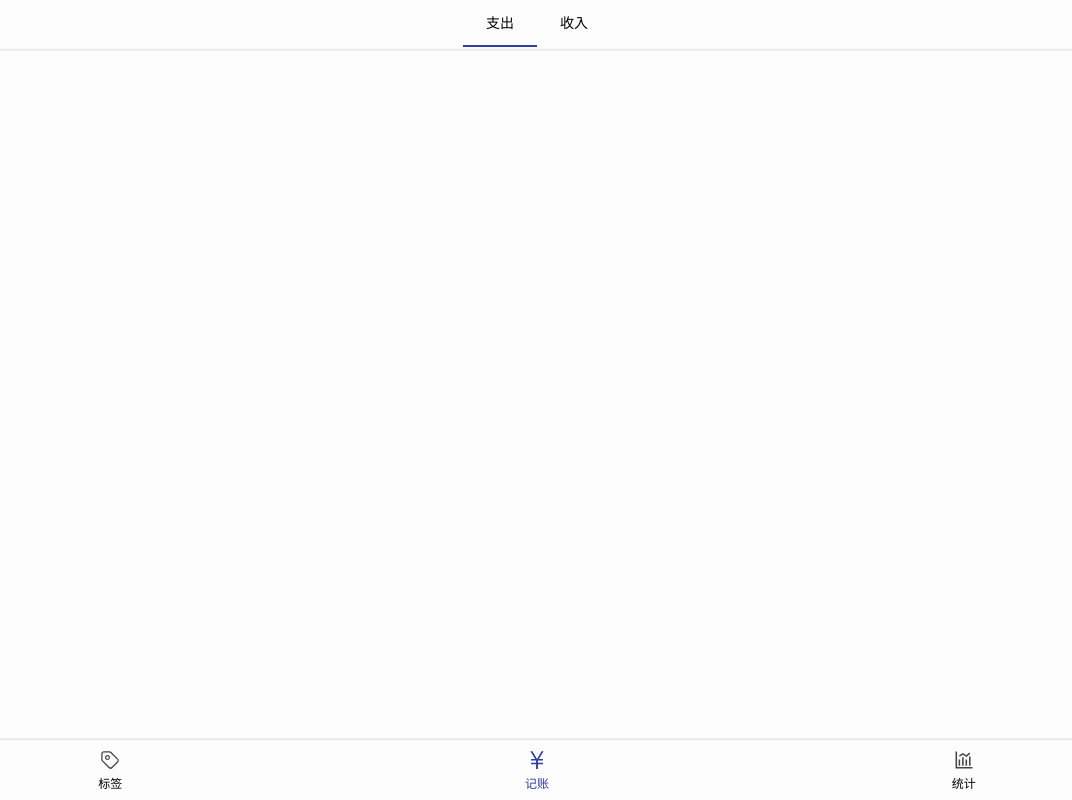
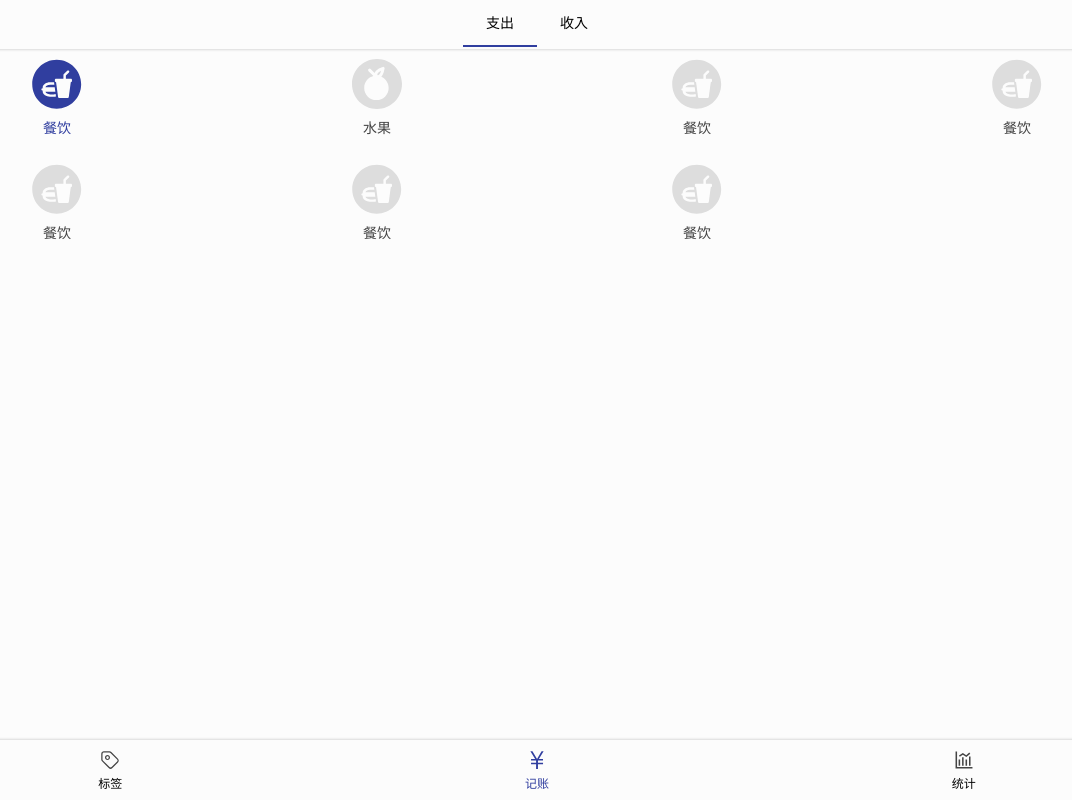
Before and after one commit to cy-wey/money-webApp, a React app: page /money in a window 1280 px wide. Shown: the whole page, without its empty margins (103-1175 px from the left). Built offline with nearby package versions, Linux system fonts and the light colour scheme.

Commit message:
Money/Tabs UI Layout completed

```diff
--- a/src/App.tsx
+++ b/src/App.tsx
@@ -9,7 +9,7 @@ import {
 import styled from 'styled-components';
 import {Money} from './views/Money';
 import {NoMatch} from './views/NoMatch';
-import {Tabs} from './views/Tag';
+import {Tab} from './views/Tag';
 import {Statistics} from './views/Statistiics';
 
 const Wrapper = styled.div`
@@ -24,7 +24,7 @@ function App() {
       <Wrapper>
           <Routes>
             <Route path="/money" element={<Money/>}/>
-            <Route path="/tags" element={<Tabs/>}/>
+            <Route path="/tags" element={<Tab/>}/>
             <Route path="/statistics" element={<Statistics/>}/>
             <Route path="/*" element={<NoMatch/>}/>
             <Route path="/" element={<Navigate to="/money"/>}/>
--- a/src/views/Money.tsx
+++ b/src/views/Money.tsx
@@ -1,11 +1,13 @@
 import React from 'react';
 import {Layout} from '../components/Layout';
 import {Category} from './Money/Category';
+import {Tabs} from './Money/Tabs';
 
 function Money() {
   return (
     <Layout>
       <Category/>
+      <Tabs/>
     </Layout>
   )
 }
--- /dev/null
+++ b/src/views/Money/NumberPad.tsx
@@ -0,0 +1,4 @@
+const NumberPad = () => {
+
+}
+export {NumberPad}
--- /dev/null
+++ b/src/views/Money/Tabs.tsx
@@ -0,0 +1,72 @@
+import styled from 'styled-components';
+import {Icon} from '../../components/Icon';
+
+const Wrapper = styled.div`
+  margin-top: 10px;
+  ul {
+    display: grid;
+    grid-template-columns: 1fr 1fr 1fr 1fr;
+    grid-template-rows: 1fr 1fr;
+    grid-row-gap: 26px;
+
+    > li {
+      display: flex;
+      flex-direction: column;
+      align-items: center;
+      color: #444;
+      > .icon {
+        height: 50px;
+        width: 50px;
+        fill: #ddd;
+        margin-bottom: 12px;
+      }
+      &.selected {
+        color: #303E9F;
+        > .icon {
+          fill: #303E9F;
+        }
+      }
+    }
+  }
+
+
+`;
+
+const Tabs = () => {
+  return (
+    <Wrapper>
+      <ul>
+        <li className="selected">
+          <Icon className="icon "  name="餐饮" />
+          <span>餐饮</span>
+        </li>
+        <li>
+          <Icon className="icon" name="水果"/>
+          <span>水果</span>
+        </li>
+        <li>
+          <Icon className="icon" name="餐饮"/>
+          <span>餐饮</span>
+        </li>
+        <li>
+          <Icon className="icon" name="餐饮"/>
+          <span>餐饮</span>
+        </li>
+        <li>
+          <Icon className="icon" name="餐饮"/>
+          <span>餐饮</span>
+        </li>
+        <li>
+          <Icon className="icon" name="餐饮"/>
+          <span>餐饮</span>
+        </li>
+        <li>
+          <Icon className="icon" name="餐饮"/>
+          <span>餐饮</span>
+        </li>
+      </ul>
+    </Wrapper>
+  );
+};
+
+export {Tabs};
--- a/src/views/Tag.tsx
+++ b/src/views/Tag.tsx
@@ -1,7 +1,7 @@
 import React from 'react';
 import {Layout} from '../components/Layout';
 
-function Tabs() {
+function Tab() {
   return (
     <Layout>
       <h2>标签页</h2>
@@ -9,4 +9,4 @@ function Tabs() {
   );
 }
 
-export {Tabs};
+export {Tab};
```
Also changed, not shown: src/icons/水果.svg (added), src/icons/餐饮.svg (added).
